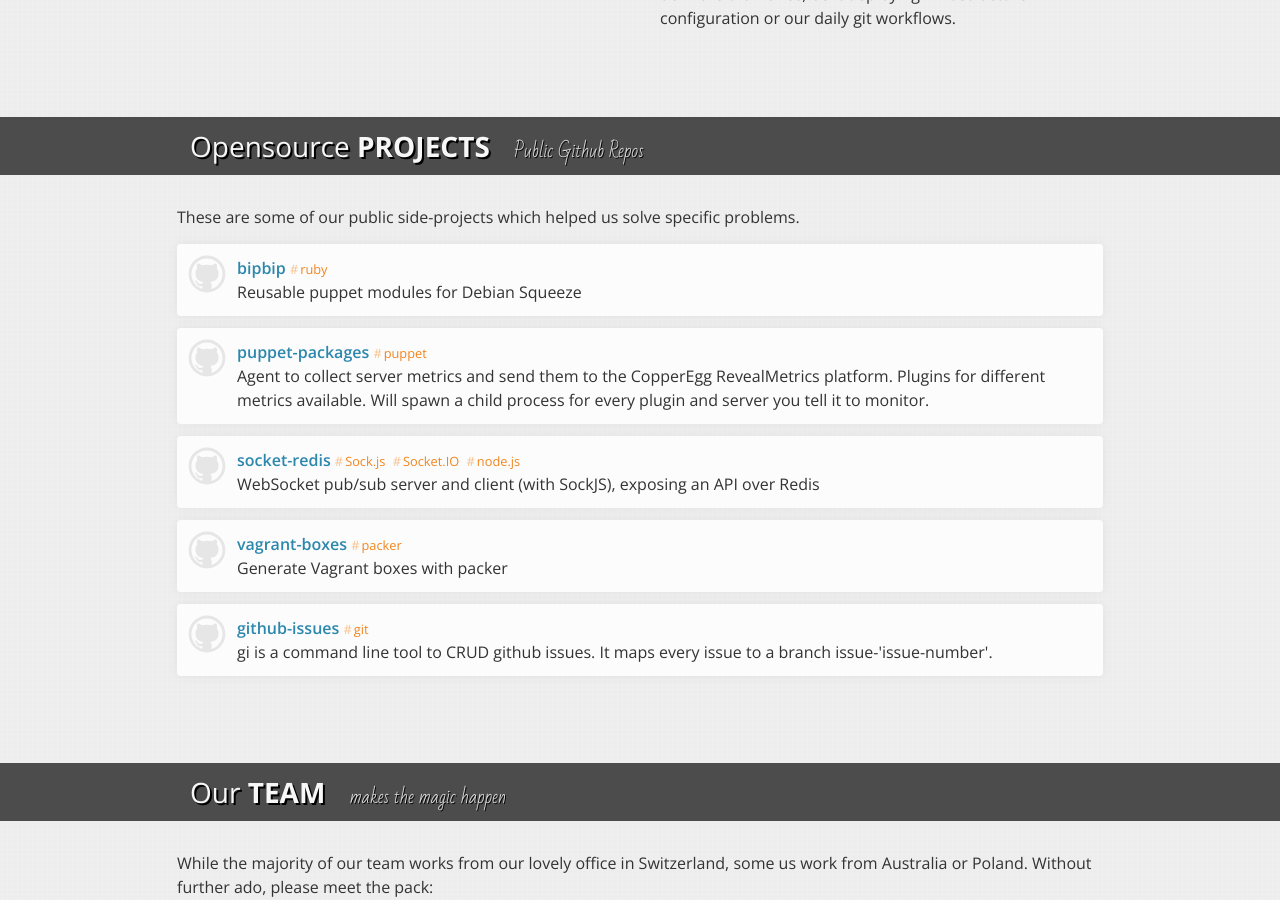
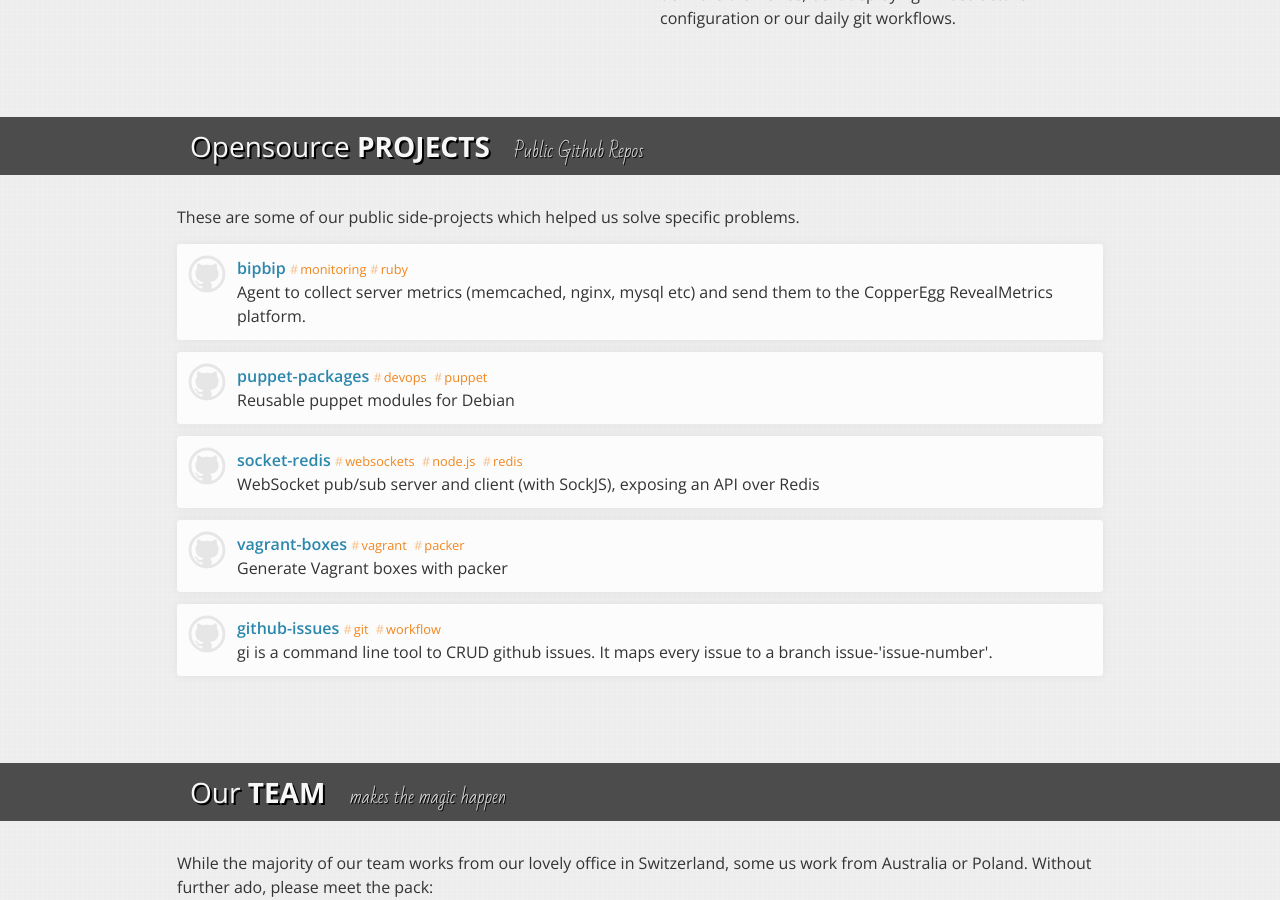
Before and after one commit to rysie/cargomedia.github.io, a Jekyll site: the page built from index.html, in a window 1280 px wide and 900 px high, scrolled down 748 px. Built offline with Jekyll 4.4.1, drawn with Linux system fonts in a browser that asks for light colours; Markdown is read by kramdown in place of the engine named in the settings.

Commit message:
Adjust project tags

```diff
--- a/index.html
+++ b/index.html
@@ -40,23 +40,23 @@ slug: home
 <article class="article-static article-github sheet">
 	<p>These are some of our public side-projects which helped us solve specific problems.</p>
 	<div class="project boxAlternative">
-		<a class="project-title" href="https://github.com/cargomedia/bipbip">bipbip</a> <span class="tags"><span class="tag">ruby</span></span>
-		<p>Reusable puppet modules for Debian Squeeze</p>
+		<a class="project-title" href="https://github.com/cargomedia/bipbip">bipbip</a> <span class="tags"><span class="tag">monitoring</span><span class="tag">ruby</span></span>
+		<p>Agent to collect server metrics (memcached, nginx, mysql etc) and send them to the CopperEgg RevealMetrics platform.</p>
 	</div>
 	<div class="project boxAlternative">
-		<a class="project-title" href="https://github.com/cargomedia/puppet-packages">puppet-packages</a> <span class="tags"><span class="tag">puppet</span></span>
-		<p>Agent to collect server metrics and send them to the CopperEgg RevealMetrics platform. Plugins for different metrics available. Will spawn a child process for every plugin and server you tell it to monitor.</p>
+		<a class="project-title" href="https://github.com/cargomedia/puppet-packages">puppet-packages</a> <span class="tags"><span class="tag">devops</span> <span class="tag">puppet</span></span>
+		<p>Reusable puppet modules for Debian</p>
 	</div>
 	<div class="project boxAlternative">
-		<a class="project-title" href="https://github.com/cargomedia/socket-redis">socket-redis</a> <span class="tags"><span class="tag">Sock.js</span> <span class="tag">Socket.IO</span> <span class="tag">node.js</span></span>
+		<a class="project-title" href="https://github.com/cargomedia/socket-redis">socket-redis</a> <span class="tags"><span class="tag">websockets</span> <span class="tag">node.js</span> <span class="tag">redis</span></span>
 		<p>WebSocket pub/sub server and client (with SockJS), exposing an API over Redis</p>
 	</div>
 	<div class="project boxAlternative">
-		<a class="project-title" href="https://github.com/cargomedia/vagrant-boxes">vagrant-boxes</a> <span class="tags"><span class="tag">packer</span> </span>
+		<a class="project-title" href="https://github.com/cargomedia/vagrant-boxes">vagrant-boxes</a> <span class="tags"><span class="tag">vagrant</span> <span class="tag">packer</span></span>
 		<p>Generate Vagrant boxes with packer</p>
 	</div>
 	<div class="project boxAlternative">
-		<a class="project-title" href="https://github.com/cargomedia/github-issues">github-issues</a> <span class="tags"><span class="tag">git</span></span>
+		<a class="project-title" href="https://github.com/cargomedia/github-issues">github-issues</a> <span class="tags"><span class="tag">git</span> <span class="tag">workflow</span></span>
 		<p>gi is a command line tool to CRUD github issues. It maps every issue to a branch issue-'issue-number'.</p>
 	</div>
 </article>
```
